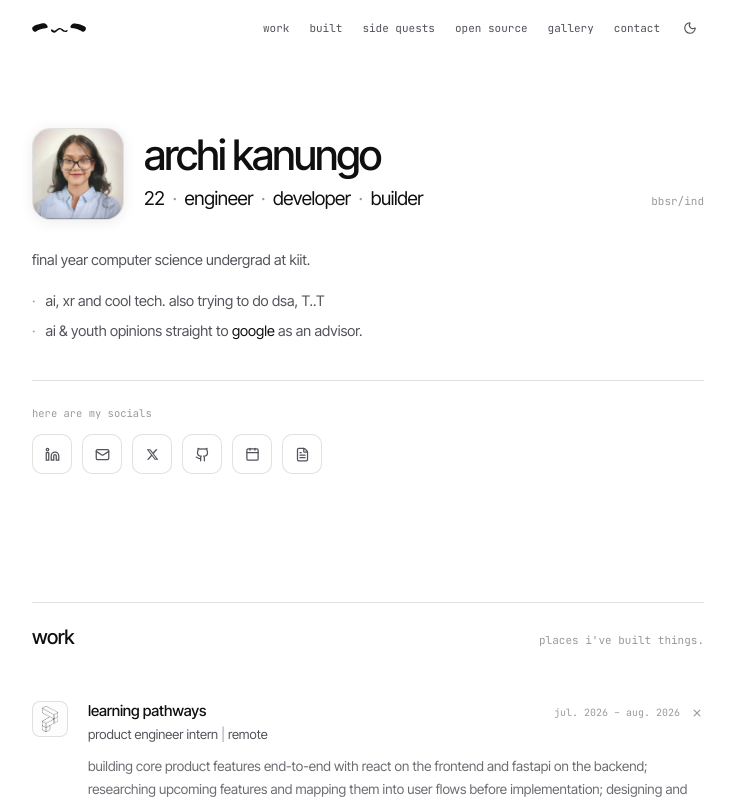
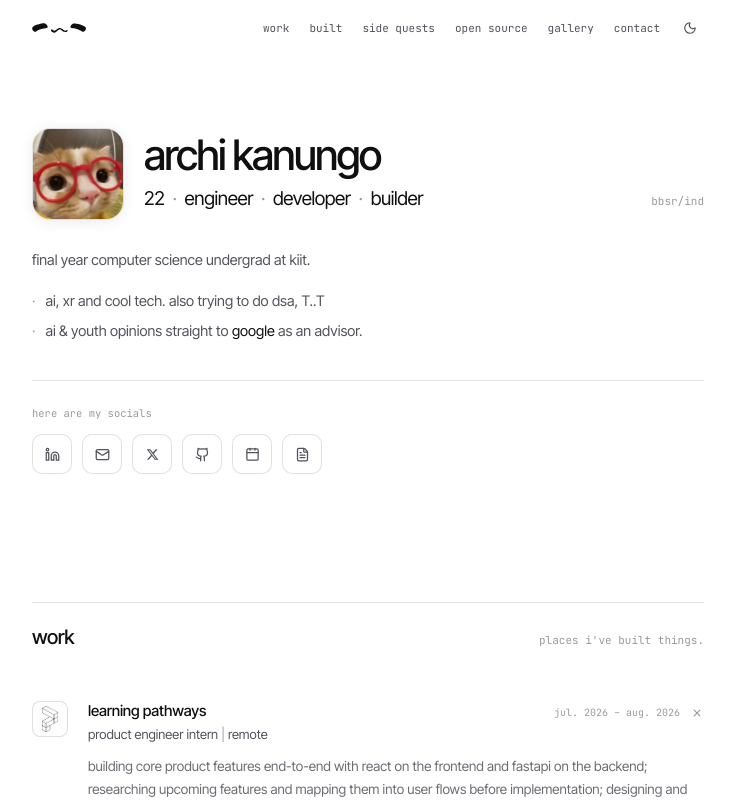
Before and after one commit to archiik04/portfolio., a React (Vite) app: page / in a window 1280 px wide. Shown: the top 800 px of the page, without its empty margins (272-1006 px from the left). Built offline with nearby package versions, Linux system fonts and the light colour scheme; no server answers.

Commit message:
feat: cat leads, the flip reveals the real photo
the real photo keeps the alt text so the accessible name is unchanged;
the cat face is marked decorative.

```diff
--- a/src/components/site/Intro.tsx
+++ b/src/components/site/Intro.tsx
@@ -94,11 +94,10 @@ const Avatar: React.FC = () => {
           flipped ? '[transform:rotateY(180deg)]' : ''
         }`}
       >
-        <img src={avatar} alt="Archi Kanungo" className={FACE} />
+        <img src={avatarCat} alt="" aria-hidden="true" className={FACE} />
         <img
-          src={avatarCat}
-          alt=""
-          aria-hidden="true"
+          src={avatar}
+          alt="Archi Kanungo"
           className={`${FACE} [transform:rotateY(180deg)]`}
         />
       </div>
```
